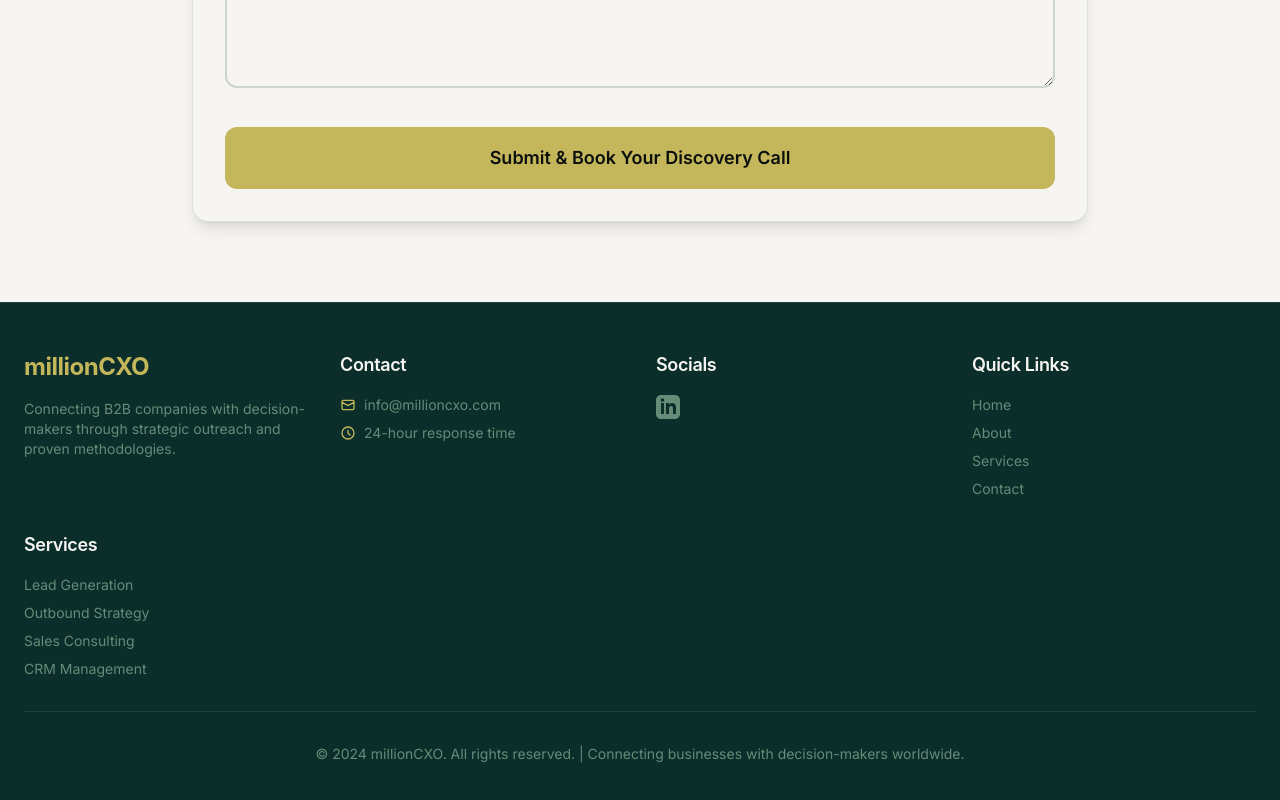
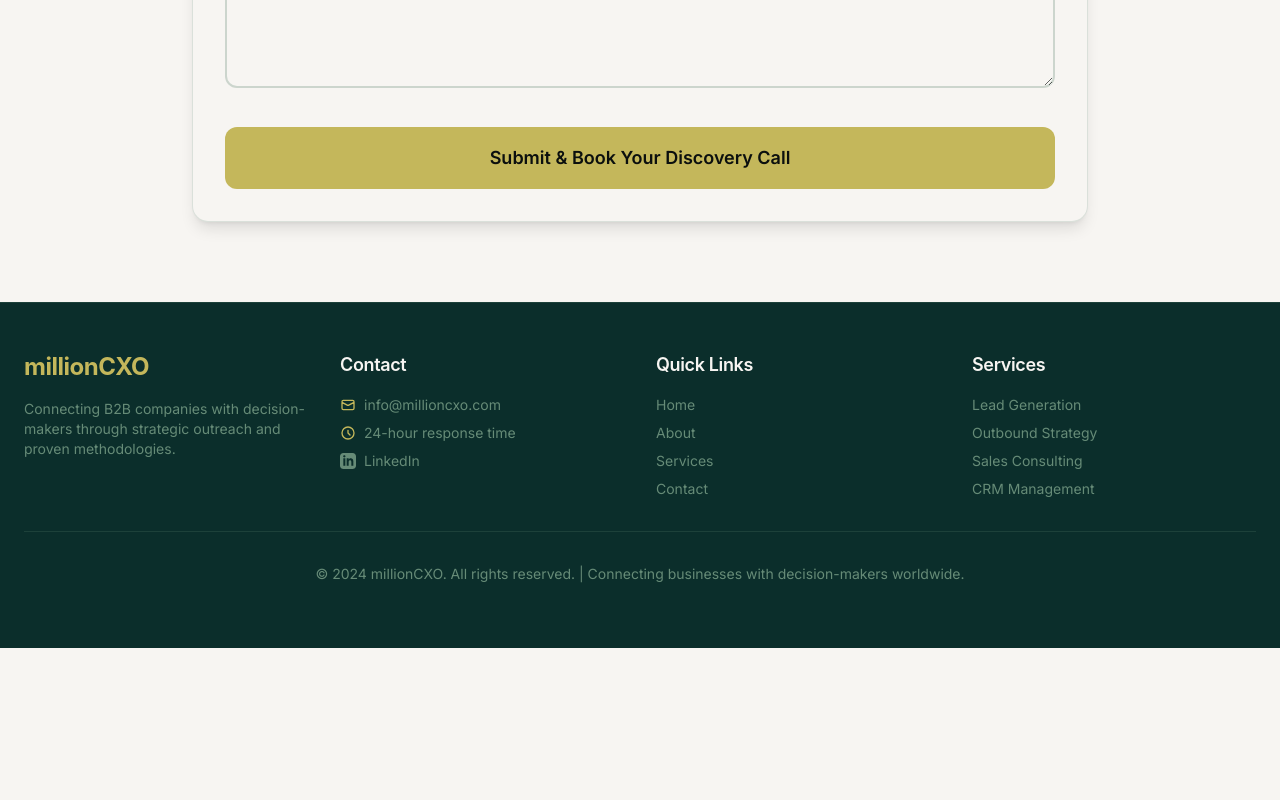
Before and after one commit to millioncxo/millioncxo, a Next.js app: page /contact in a window 1280 px wide. Shown: the part 1819-2619 px from the top of the page. After the commit the page ends 2467 px from the top, so only its background shows below. Built offline with nearby package versions, Linux system fonts and the light colour scheme.

Commit message:
added insights

```diff
--- a/package.json
+++ b/package.json
@@ -11,6 +11,7 @@
   },
   "dependencies": {
     "@vercel/analytics": "^1.5.0",
+    "@vercel/speed-insights": "^1.2.0",
     "mongoose": "^8.16.3",
     "next": "^14.2.30",
     "react": "^18.3.1",
--- a/src/app/layout.tsx
+++ b/src/app/layout.tsx
@@ -4,6 +4,7 @@
 import Navigation from '@/components/Navigation'
 import ChatWidget from '@/components/ChatWidget'
 import { Analytics } from '@vercel/analytics/next'
+import { SpeedInsights } from "@vercel/speed-insights/next"
 
 const inter = Inter({ subsets: ['latin'] })
 
--- a/src/components/Footer.tsx
+++ b/src/components/Footer.tsx
@@ -30,18 +30,16 @@
                 </svg>
                 <span className="text-muted-jade">24-hour response time</span>
               </div>
-            </div>
-          </div>
-
-          {/* Socials */}
-          <div className="space-y-4">
-            <h4 className="text-lg font-semibold">Socials</h4>
-            <div className="flex space-x-4">
-              <a href="https://www.linkedin.com/company/millioncxo" target="_blank" rel="noopener noreferrer" className="text-muted-jade hover:text-golden-opal transition-colors">
-                <svg className="w-6 h-6" fill="currentColor" viewBox="0 0 24 24">
-                  <path d="M19 0h-14c-2.761 0-5 2.239-5 5v14c0 2.761 2.239 5 5 5h14c2.762 0 5-2.239 5-5v-14c0-2.761-2.238-5-5-5zm-11 19h-3v-11h3v11zm-1.5-12.268c-.966 0-1.75-.79-1.75-1.764s.784-1.764 1.75-1.764 1.75.79 1.75 1.764-.783 1.764-1.75 1.764zm13.5 12.268h-3v-5.604c0-3.368-4-3.113-4 0v5.604h-3v-11h3v1.765c1.396-2.586 7-2.777 7 2.476v6.759z" />
-                </svg>
-              </a>
+              <div className="flex items-center space-x-2">
+                <a href="https://www.linkedin.com/company/millioncxo" target="_blank" rel="noopener noreferrer" className="text-muted-jade hover:text-golden-opal transition-colors">
+                  <svg className="w-4 h-4" fill="currentColor" viewBox="0 0 24 24">
+                    <path d="M19 0h-14c-2.761 0-5 2.239-5 5v14c0 2.761 2.239 5 5 5h14c2.762 0 5-2.239 5-5v-14c0-2.761-2.238-5-5-5zm-11 19h-3v-11h3v11zm-1.5-12.268c-.966 0-1.75-.79-1.75-1.764s.784-1.764 1.75-1.764 1.75.79 1.75 1.764-.783 1.764-1.75 1.764zm13.5 12.268h-3v-5.604c0-3.368-4-3.113-4 0v5.604h-3v-11h3v1.765c1.396-2.586 7-2.777 7 2.476v6.759z" />
+                  </svg>
+                </a>
+                <a href="https://www.linkedin.com/company/millioncxo" target="_blank" rel="noopener noreferrer" className="text-muted-jade hover:text-golden-opal transition-colors">
+                  LinkedIn
+                </a>
+              </div>
             </div>
           </div>
 
```
Also changed, not shown: 1 other file (tests, documents, lock files or other folders).
